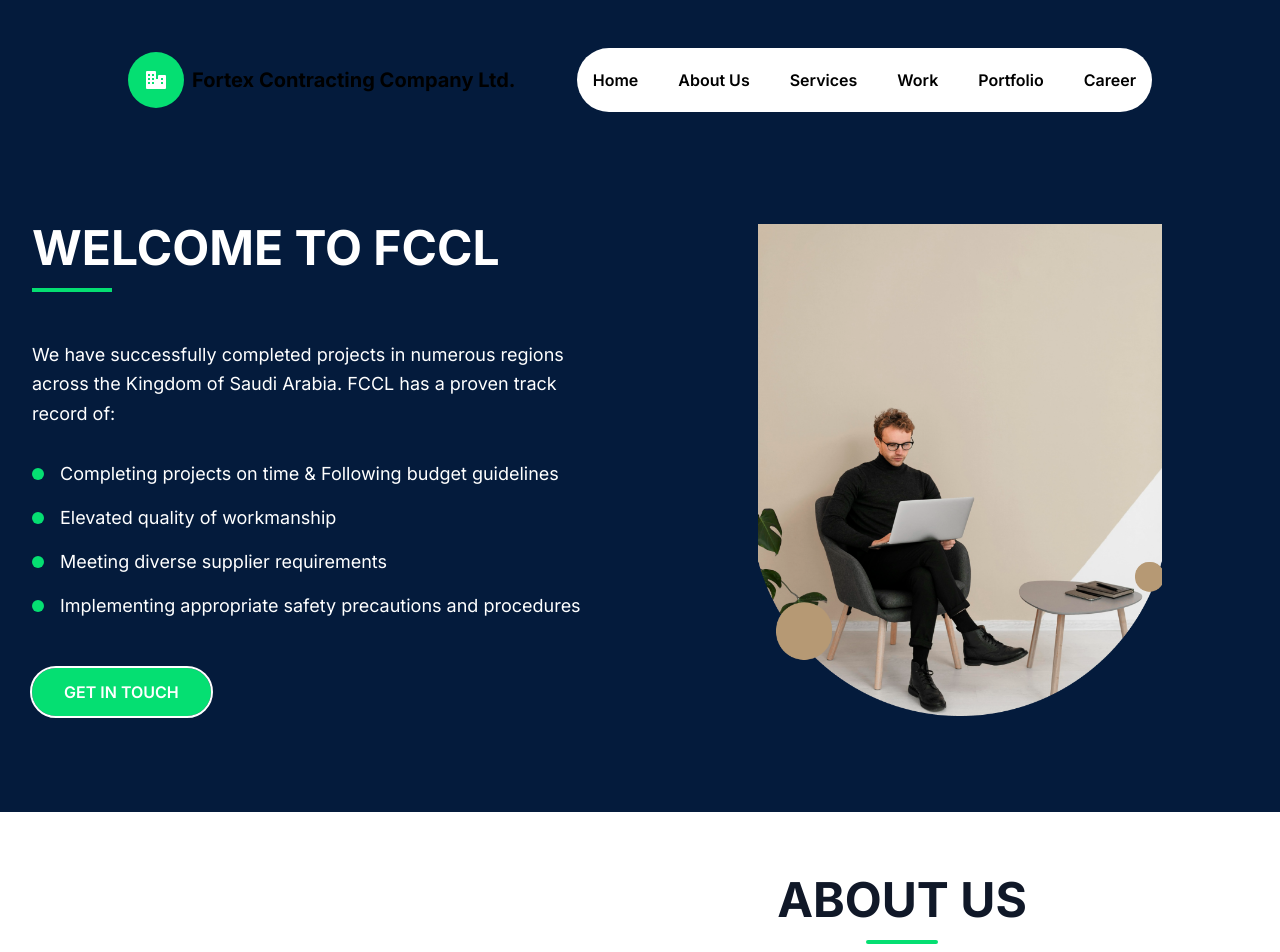
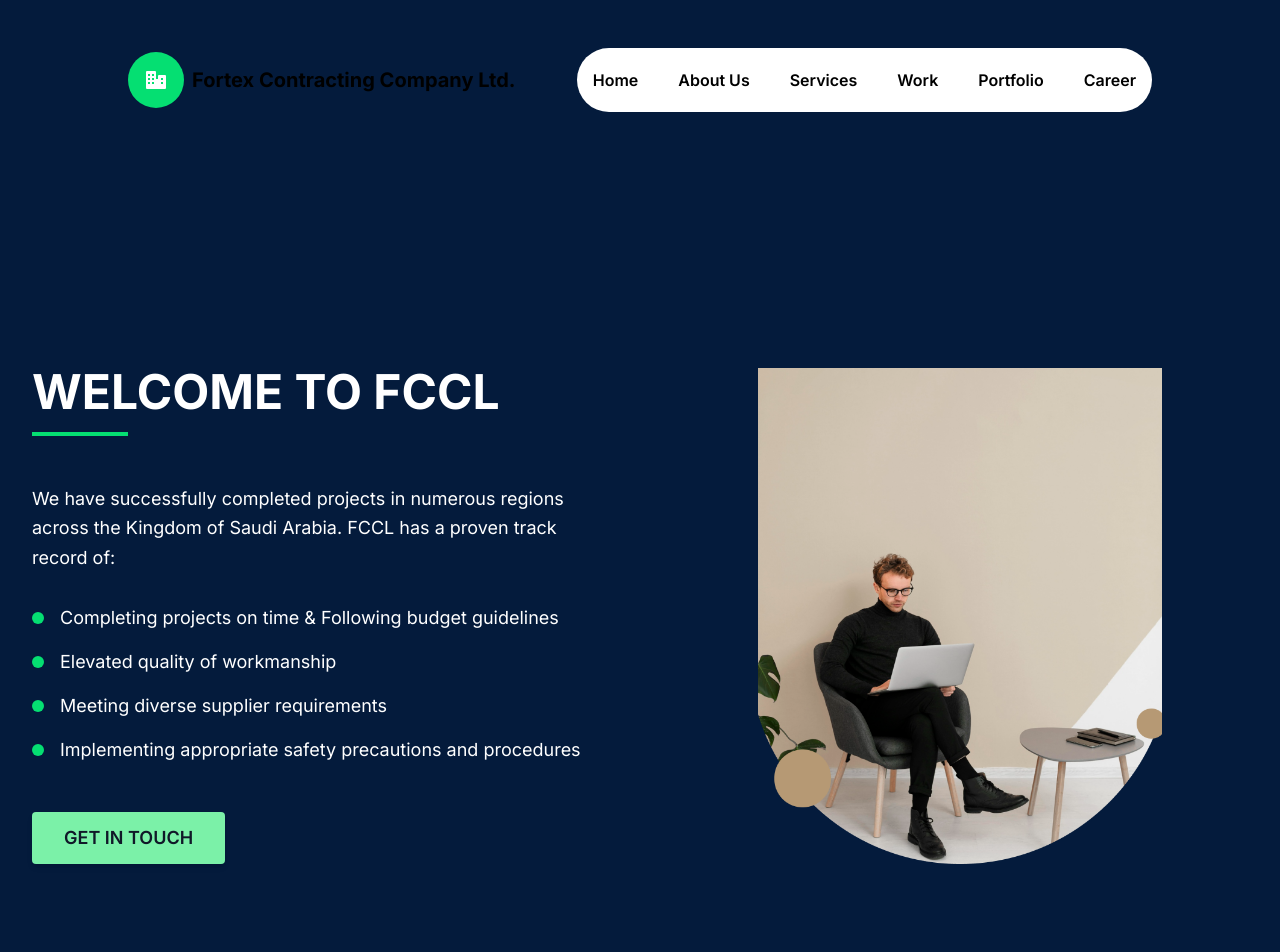
Before and after one commit to Najmul216/corporate_portfolio_website, a Next.js app: page / in a window 1280 px wide. Shown: the top 952 px of the page. Built offline with nearby package versions, Linux system fonts and the light colour scheme.

Commit message:
Update section

```diff
--- a/components/Home/Hero/Hero.tsx
+++ b/components/Home/Hero/Hero.tsx
@@ -10,7 +10,7 @@ const Hero = () => {
   ];
 
   return (
-    <div className="w-full bg-[#041b3c] py-8 md:py-16 lg:py-24">
+    <div className="w-full bg-[#041b3c] py-8 mt-26 md:mt-36 md:py-16 lg:py-24">
       <div className="w-[90%] md:w-[95%] max-w-7xl mx-auto">
         <div className="grid grid-cols-1 lg:grid-cols-2 gap-8 lg:gap-16">
           {/* Right Side - Image */}
@@ -31,7 +31,7 @@ const Hero = () => {
               <h1 className="text-3xl md:text-4xl lg:text-5xl font-bold text-white mb-4">
                 WELCOME TO FCCL
               </h1>
-              <div className="w-20 h-1 bg-green-400"></div>
+              <div className="w-24 h-1 bg-green-400"></div>
             </div>
 
             {/* Description */}
@@ -54,12 +54,20 @@ const Hero = () => {
             </ul>
 
             {/* Button */}
-            <button
-              className="bg-green-400 hover:bg-green-700 text-white font-semibold py-3 px-8 cursor-pointer
+            <div className="flex justify-center lg:justify-start">
+              <button
+                className="bg-green-300 hover:bg-green-500 font-semibold transition-colors duration-300 text-gray-900 py-3 px-8
+              rounded text-base sm:text-lg shadow-md hover:shadow-lg cursor-pointer sm:cursor-pointer"
+              >
+                GET IN TOUCH
+              </button>
+            </div>
+            {/* <button
+              className=" hover:bg-green-700 text-white font-semibold py-2 px-5 cursor-pointer
             rounded-full transition-all duration-300 outline-2"
             >
               GET IN TOUCH
-            </button>
+            </button> */}
           </div>
         </div>
       </div>
--- a/components/Home/Navbar/MobileNav.tsx
+++ b/components/Home/Navbar/MobileNav.tsx
@@ -20,11 +20,11 @@ const MobileNav = ({ showNav, closeNav }: Props) => {
       {/* Navlinks */}
       <div
         className={`text-black ${navOpenStyles} top-0 fixed justify-center flex flex-col h-full transform transition-all duration-500
-      delay-300 w-[80%] sm:w-[60%] bg-green-300 space-y-6 z-1050`}
+      delay-300 w-[80%] sm:w-[80%] bg-green-100 space-y-6 z-1050`}
       >
         {NavLINKS.map((link) => (
           <Link key={link.id} href={link.url}>
-            <p className="text-black hover:text-yellow-300 w-fit text-[20px] ml-12 border-b-[2.5px] pb-1 border-black hover:border-green-600 sm:text-[30px]">
+            <p className="text-black hover:text-green-600 w-fit uppercase text-[20px] ml-12 border-b-[2.5px] pb-1 border-black hover:border-green-600 sm:text-[30px]">
               {link.lable}
             </p>
           </Link>
```
